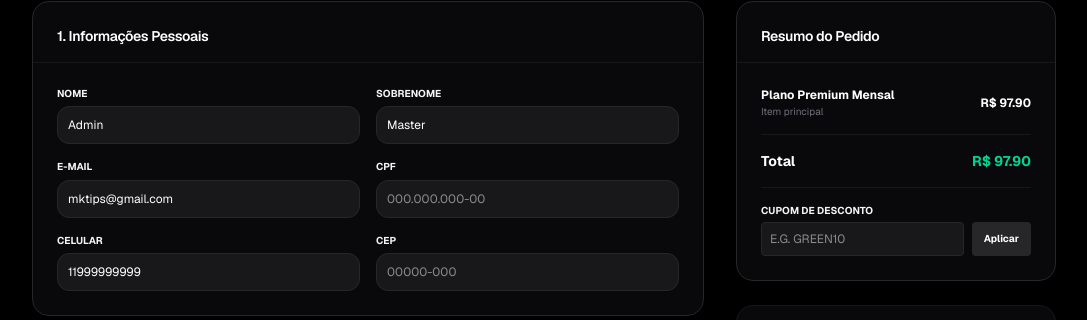
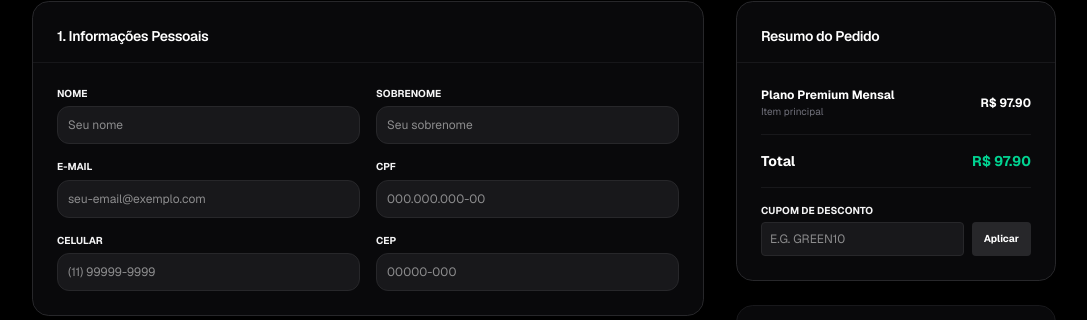
Before and after one commit to pipoca0123456789am-blip/mk-tips, a Next.js app: page /checkout in a window 1280 px wide. Shown: the part 95-415 px from the top of the page, without its empty margins (96-1183 px from the left). Built offline with nearby package versions, Linux system fonts and the light colour scheme; no server answers; the database is empty.

Commit message:
Fix Free checkout autofilling Admin Master session data.
Co-authored-by: Cursor <cursoragent@cursor.com>

```diff
--- a/app/checkout/page.tsx
+++ b/app/checkout/page.tsx
@@ -76,20 +76,8 @@ export default function CheckoutPage() {
 
   useEffect(() => {
     if (!db.isReady()) return
-    const u = db.getActiveUser()
-    setActiveUser(u)
-    if (u) {
-      const names = u.name.split(' ')
-      setFirstName(names[0] || '')
 
-      setLastName(names.slice(1).join(' ') || '')
-      setEmail(u.email || '')
-      setPhone(u.phone || '')
-      setCpf(u.cpf || '')
-      setUserWallet(db.getWallet(u.id))
-    }
-
-    // Parse search parameters
+    // Parse search parameters first
     const params = new URLSearchParams(window.location.search)
     captureReferralCodeFromUrl(window.location.search)
     const plan = params.get('plan')
@@ -97,12 +85,28 @@ export default function CheckoutPage() {
     const valetudo = params.get('valetudo')
     const deposit = params.get('deposit')
 
+    const isFree =
+      !!plan &&
+      (plan.toLowerCase() === 'free' ||
+        plan.toLowerCase().includes('gratis') ||
+        plan.toLowerCase().includes('gratuito'))
+
     if (plan) {
       setProductType('plan')
       setTargetId(plan)
-      if (plan.toLowerCase() === 'free' || plan.toLowerCase().includes('gratis') || plan.toLowerCase().includes('gratuito')) {
+      if (isFree) {
         setProductName('Teste Grátis — 7 dias')
         setBasePrice(0)
+        // Never prefill Free signup with Admin/Master or any session user
+        setActiveUser(null)
+        setFirstName('')
+        setLastName('')
+        setEmail('')
+        setPhone('')
+        setCpf('')
+        setFreePassword('')
+        setFreePasswordConfirm('')
+        setCep('')
       } else if (plan.toLowerCase().includes('starter')) {
         setProductName('Plano Starter Mensal')
         setBasePrice(49.90)
@@ -141,10 +145,27 @@ export default function CheckoutPage() {
       setProductName('Adicionar Saldo - MK Tips')
       setBasePrice(Number(deposit) || 50.00)
     } else {
-      // Default fallback
       setProductType('plan')
       setProductName('Plano Premium Mensal')
       setBasePrice(97.90)
+    }
+
+    // Autofill only for paid checkout + logged regular User (never Master/Admin)
+    if (!isFree) {
+      const session = localStorage.getItem('oddvault_user_session') === 'true'
+      if (session) {
+        const u = db.getActiveUser()
+        if (u?.id && u.role === 'User') {
+          setActiveUser(u)
+          const names = u.name.split(' ')
+          setFirstName(names[0] || '')
+          setLastName(names.slice(1).join(' ') || '')
+          setEmail(u.email || '')
+          setPhone(u.phone || '')
+          setCpf(u.cpf || '')
+          setUserWallet(db.getWallet(u.id))
+        }
+      }
     }
   }, [])
 
@@ -618,9 +639,10 @@ export default function CheckoutPage() {
                     <input
                       type="text"
                       required
-                      placeholder="Henrique"
+                      placeholder="Seu nome"
                       value={firstName}
                       onChange={e => setFirstName(e.target.value)}
+                      autoComplete="given-name"
                       className="w-full p-2.5 bg-zinc-900 border border-zinc-800 rounded-lg text-white focus:border-emerald-500 focus:outline-none transition-colors"
                     />
                   </div>
@@ -629,9 +651,10 @@ export default function CheckoutPage() {
                     <input
                       type="text"
                       required
-                      placeholder="Blume"
+                      placeholder="Seu sobrenome"
                       value={lastName}
                       onChange={e => setLastName(e.target.value)}
+                      autoComplete="family-name"
                       className="w-full p-2.5 bg-zinc-900 border border-zinc-800 rounded-lg text-white focus:border-emerald-500 focus:outline-none transition-colors"
                     />
                   </div>
@@ -640,9 +663,10 @@ export default function CheckoutPage() {
                     <input
                       type="email"
                       required
-                      placeholder="blume@example.com"
+                      placeholder="seu-email@exemplo.com"
                       value={email}
                       onChange={e => setEmail(e.target.value)}
+                      autoComplete="email"
                       className="w-full p-2.5 bg-zinc-900 border border-zinc-800 rounded-lg text-white focus:border-emerald-500 focus:outline-none transition-colors"
                     />
                   </div>
@@ -654,6 +678,7 @@ export default function CheckoutPage() {
                       placeholder="000.000.000-00"
                       value={cpf}
                       onChange={e => setCpf(e.target.value)}
+                      autoComplete="off"
                       className="w-full p-2.5 bg-zinc-900 border border-zinc-800 rounded-lg text-white focus:border-emerald-500 focus:outline-none transition-colors"
                     />
                   </div>
@@ -665,6 +690,7 @@ export default function CheckoutPage() {
                       placeholder="(11) 99999-9999"
                       value={phone}
                       onChange={e => setPhone(e.target.value)}
+                      autoComplete="tel"
                       className="w-full p-2.5 bg-zinc-900 border border-zinc-800 rounded-lg text-white focus:border-emerald-500 focus:outline-none transition-colors"
                     />
                   </div>
```
